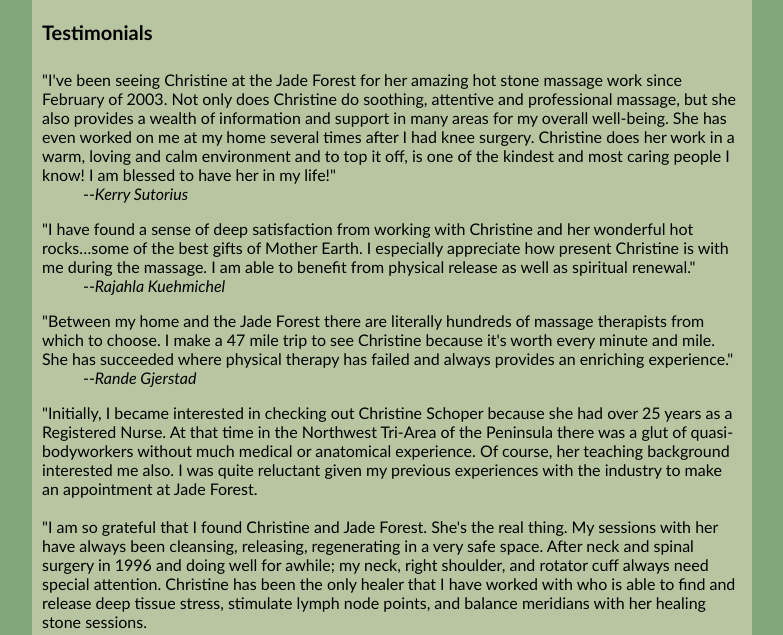
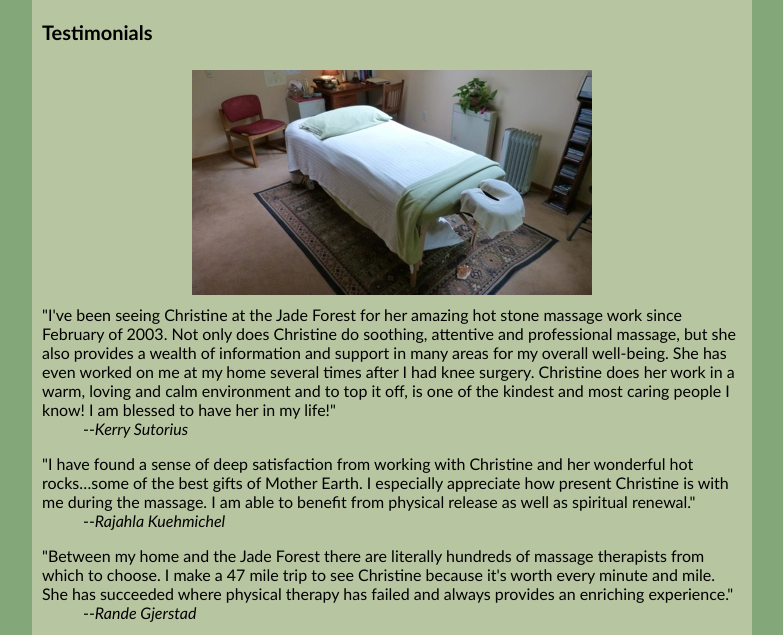
Before and after one commit to severian/jadeforestmassage, a plain HTML site: page testimonials.html in a window 1280 px wide. Shown: the part 124-759 px from the top of the page, without its empty margins (248-1031 px from the left). Drawn offline with Linux system fonts and the light colour scheme.

Commit message:
Add massage table pic

```diff
--- a/testimonials.html
+++ b/testimonials.html
@@ -27,6 +27,7 @@
 		</div>
 
 		<h4>Testimonials</h4>
+        <center><img src="images/massage_table.jpg" style="margin: 0 auto 10px auto"></center>
 		<p style="padding-top: 0; margin-top: 0">
 			"I've been seeing Christine at the Jade Forest for her amazing hot stone massage work since February of 2003.  Not only does Christine do soothing, attentive and professional massage, but she also provides a wealth of information and support in many areas for my overall well-being.  She has even worked on me at my home several times after I had knee surgery.  Christine does her work in a warm, loving and calm environment and to top it off, is one of the kindest and most caring people I know!  I am blessed to have her in my life!" <br>
 			&nbsp;&nbsp;&nbsp;&nbsp;&nbsp;&nbsp;&nbsp;&nbsp;&nbsp;&nbsp;--<i>Kerry Sutorius</i>
```
Also changed, not shown: images/massage_table.jpg (added).
